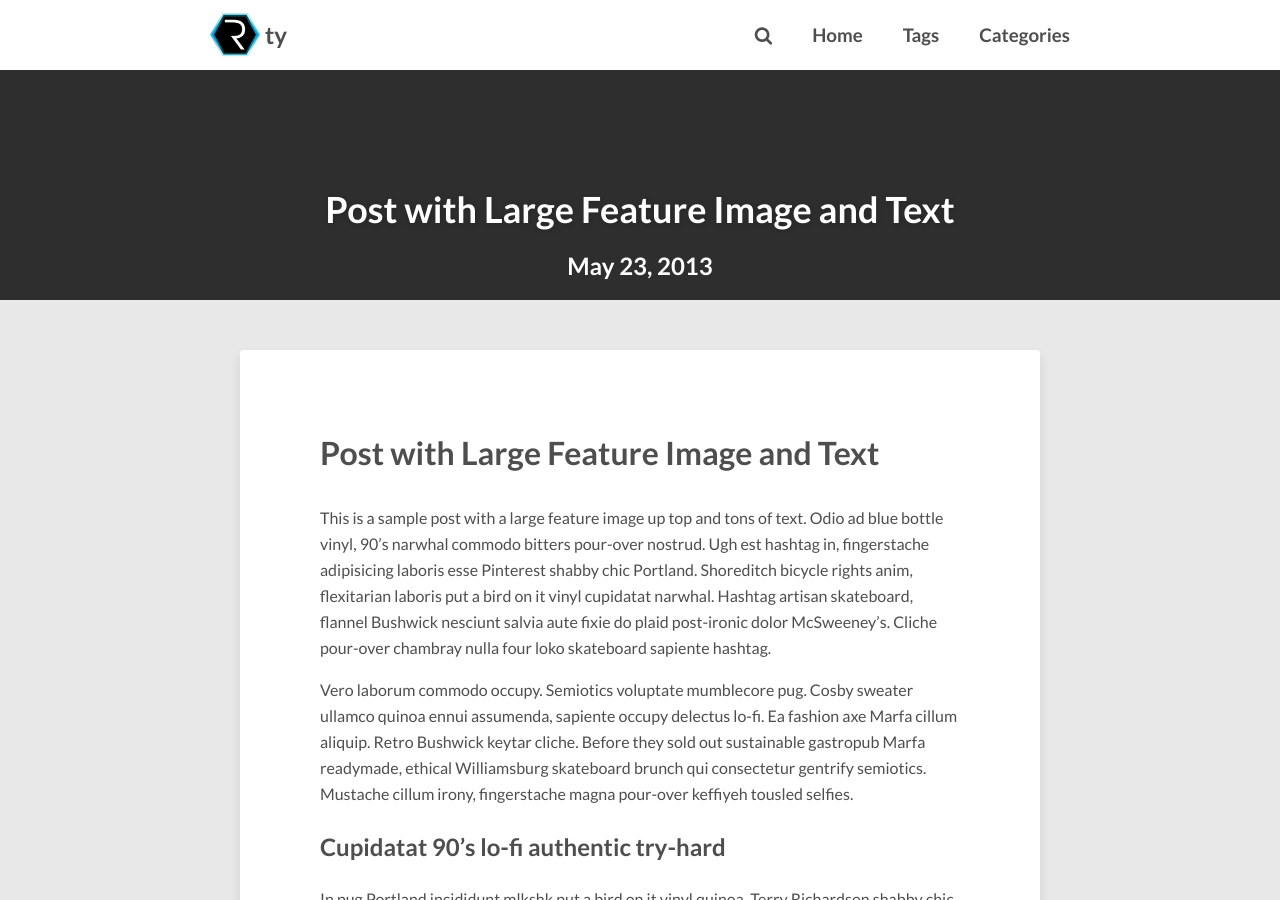
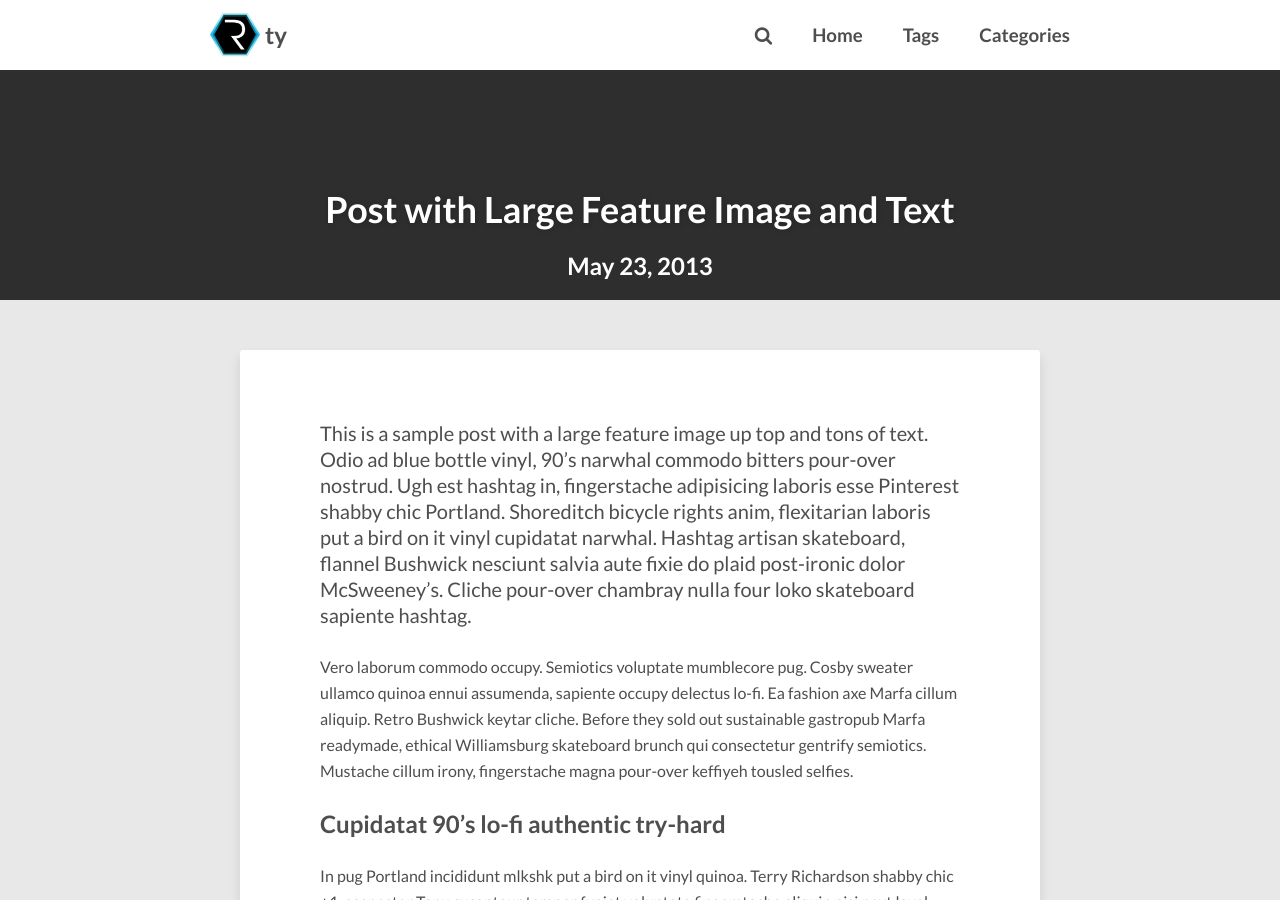
Before and after one commit to pawnty/pawnty.github.io, a Jekyll site: the page built from _posts/2013-05-23-readability-feature-post.md, in a window 1280 px wide and 900 px high. Built offline with Jekyll 4.4.1, drawn with Linux system fonts in a browser that asks for light colours; nearby versions of some CDN libraries; comment, search, counter and statistics services are not loaded.

Commit message:
comment header 1 title

```diff
--- a/_layouts/post.html
+++ b/_layouts/post.html
@@ -15,7 +15,7 @@
 <div id="main" role="main">
   <article class="hentry">
     <div class="entry-content">
-      <h1 class="post-title entry-title">{{ page.title }}</h1>
+      <!--<h1 class="post-title entry-title">{{ page.title }}</h1> -->
       {{ content }}
       <footer class="entry-meta">
         <span class="entry-tags">{% for tag in page.tags %}<a href="{{ site.url }}/tags#{{ tag }}" title="Pages tagged {{ tag }}" class="tag"><span class="term">{{ tag }}</span></a>{% unless forloop.last %}{% endunless %}{% endfor %}</span>
```
